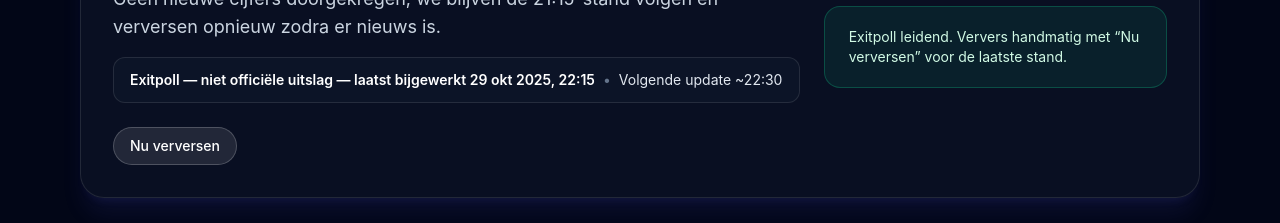
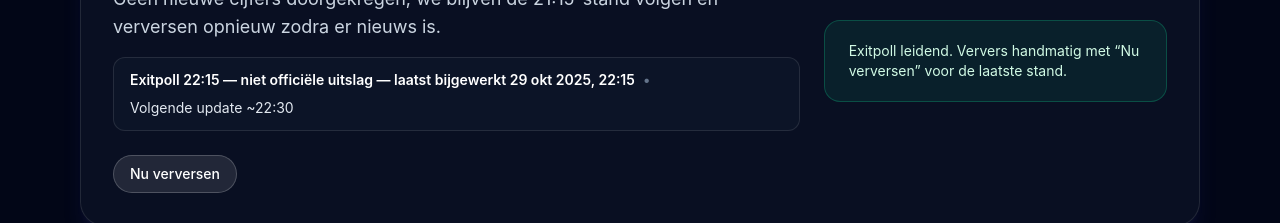
Before and after one commit to TychoLoke/StemWijzer2025, a Next.js app: page / in a window 1280 px wide. Shown: the part 311-534 px from the top of the page. Built offline with nearby package versions, Linux system fonts and the light colour scheme; no server answers.

Commit message:
Improve live seats view and update status strip

```diff
--- a/src/app/coalitie/page.tsx
+++ b/src/app/coalitie/page.tsx
@@ -15,6 +15,8 @@ export default async function CoalitiePage({ searchParams }: CoalitiePageProps)
   const datasetParam = searchParams?.dataset;
   const dataset = typeof datasetParam === "string" && datasetParam === "live" ? "live" : undefined;
   const { parties, majority, updatedAt, sourceLabel } = await getSeats(mode, dataset);
+  const isLiveDataset = dataset === "live";
+  const displaySourceLabel = sourceLabel ?? "Exitpoll 22:15";
 
   return (
     <div className="mx-auto flex w-full max-w-5xl flex-col gap-8 px-4 py-10">
@@ -25,7 +27,7 @@ export default async function CoalitiePage({ searchParams }: CoalitiePageProps)
             Stel je scenario samen en bekijk of je de meerderheid van {majority} zetels haalt.
           </p>
         </div>
-        <StatusStrip updatedAt={updatedAt} mode={mode} />
+        <StatusStrip updatedAt={updatedAt} mode={mode} sourceLabel={sourceLabel} isLive={isLiveDataset} />
         <div className="flex flex-wrap items-center gap-2 rounded-2xl border border-white/10 bg-slate-900/70 px-4 py-3 text-xs text-slate-200">
           <span className="font-semibold uppercase tracking-wide text-slate-300">Kies bron:</span>
           <div className="flex flex-wrap gap-2">
@@ -52,13 +54,13 @@ export default async function CoalitiePage({ searchParams }: CoalitiePageProps)
               Live tellingen
             </Link>
           </div>
-          <span className="ml-auto text-[11px] uppercase tracking-wide text-indigo-200">{sourceLabel}</span>
+          <span className="ml-auto text-[11px] uppercase tracking-wide text-indigo-200">{displaySourceLabel}</span>
         </div>
         <ForceUpdateButton />
       </div>
 
       <Suspense fallback={null}>
-        <CoalitionBuilder parties={parties} sourceLabel={sourceLabel ?? "Exitpoll 22:15"} />
+        <CoalitionBuilder parties={parties} sourceLabel={displaySourceLabel} />
       </Suspense>
     </div>
   );
--- a/src/components/status-strip.tsx
+++ b/src/components/status-strip.tsx
@@ -3,17 +3,28 @@ import { formatDateTime, getNextUpdateHint, AppMode } from "@/lib/time";
 interface StatusStripProps {
   updatedAt: string;
   mode: AppMode;
+  sourceLabel?: string;
+  isLive?: boolean;
 }
 
-export function StatusStrip({ updatedAt, mode }: StatusStripProps) {
+export function StatusStrip({ updatedAt, mode, sourceLabel, isLive = false }: StatusStripProps) {
   const updatedLabel = formatDateTime(updatedAt);
   const nextHint = getNextUpdateHint(mode, updatedAt);
+  const normalizedLabel = (() => {
+    const label = sourceLabel ?? "Exitpoll 22:15";
+    if (label.length === 0) {
+      return label;
+    }
+    return label.charAt(0).toUpperCase() + label.slice(1);
+  })();
+
+  const heading = isLive
+    ? `${normalizedLabel} — laatst bijgewerkt ${updatedLabel}`
+    : `${normalizedLabel} — niet officiële uitslag — laatst bijgewerkt ${updatedLabel}`;
 
   return (
     <div className="flex flex-wrap items-center gap-2 rounded-xl border border-white/10 bg-slate-900/70 px-4 py-3 text-sm text-slate-200">
-      <span className="font-semibold text-white">
-        Exitpoll — niet officiële uitslag — laatst bijgewerkt {updatedLabel}
-      </span>
+      <span className="font-semibold text-white">{heading}</span>
       <span className="hidden text-slate-500 sm:inline">•</span>
       <span>Volgende update {nextHint}</span>
     </div>
--- a/src/lib/municipality.ts
+++ b/src/lib/municipality.ts
@@ -127,28 +127,24 @@ export function projectSeatsFromMunicipalities(
   const seats2025 = allocateSeats(result.parties, "votes2025", totalSeats);
   const seats2021 = allocateSeats(result.parties, "votes2021", totalSeats);
 
-  const withSeats = new Map<string, { seats: number; seats2021: number; name: string }>();
+  const projections: PartyProjection[] = result.parties
+    .map((party) => {
+      const seatsCurrent = seats2025.get(party.slug) ?? 0;
+      const seatsPrev = seats2021.get(party.slug) ?? 0;
 
-  result.parties.forEach((party) => {
-    const seatsCurrent = seats2025.get(party.slug) ?? 0;
-    const seatsPrev = seats2021.get(party.slug) ?? 0;
-    if (seatsCurrent > 0 || seatsPrev > 0) {
-      withSeats.set(party.slug, {
+      return {
+        id: party.slug,
+        name: party.name,
         seats: seatsCurrent,
-        seats2021: seatsPrev,
-        name: party.name,
-      });
-    }
-  });
-
-  const projections: PartyProjection[] = Array.from(withSeats.entries())
-    .map(([slug, data]) => ({
-      id: slug,
-      name: data.name,
-      seats: data.seats,
-      seatDelta: data.seats - data.seats2021,
-    }))
-    .sort((a, b) => b.seats - a.seats || a.name.localeCompare(b.name));
+        seatDelta: seatsCurrent - seatsPrev,
+      };
+    })
+    .sort((a, b) => {
+      if (b.seats !== a.seats) {
+        return b.seats - a.seats;
+      }
+      return a.name.localeCompare(b.name);
+    });
 
   return projections;
 }
```
